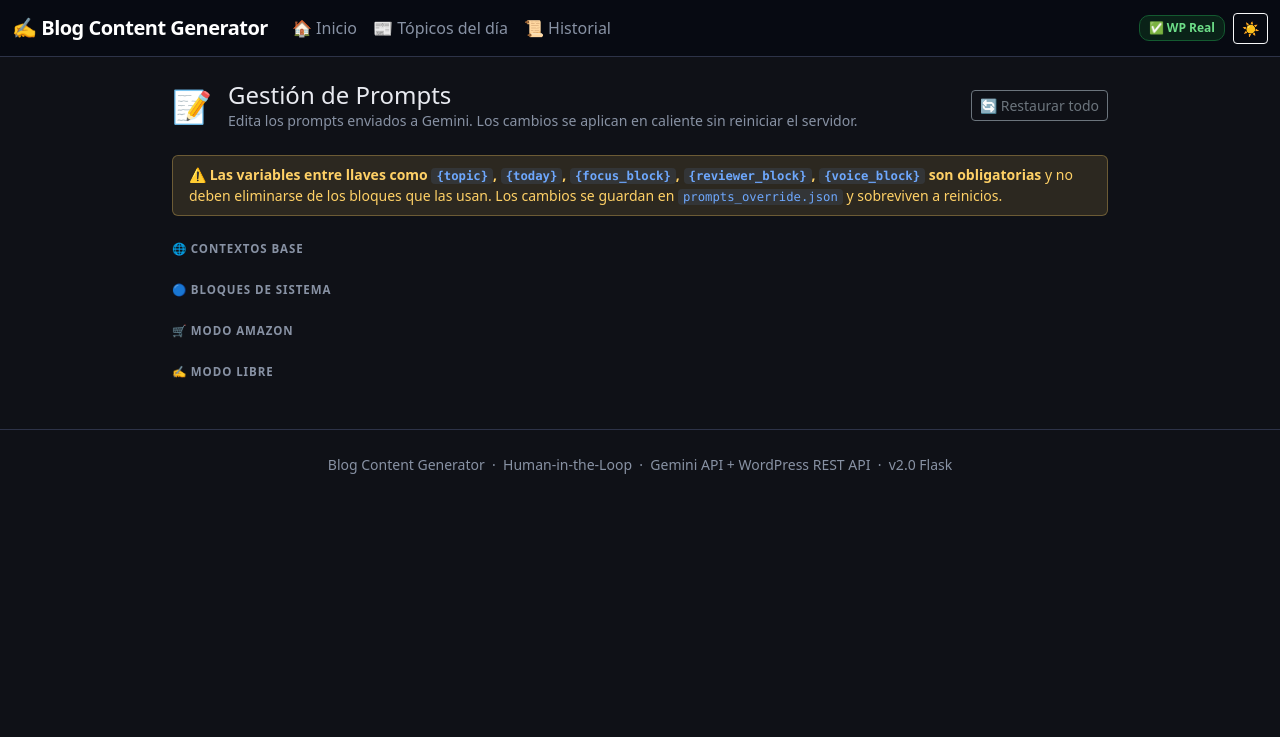
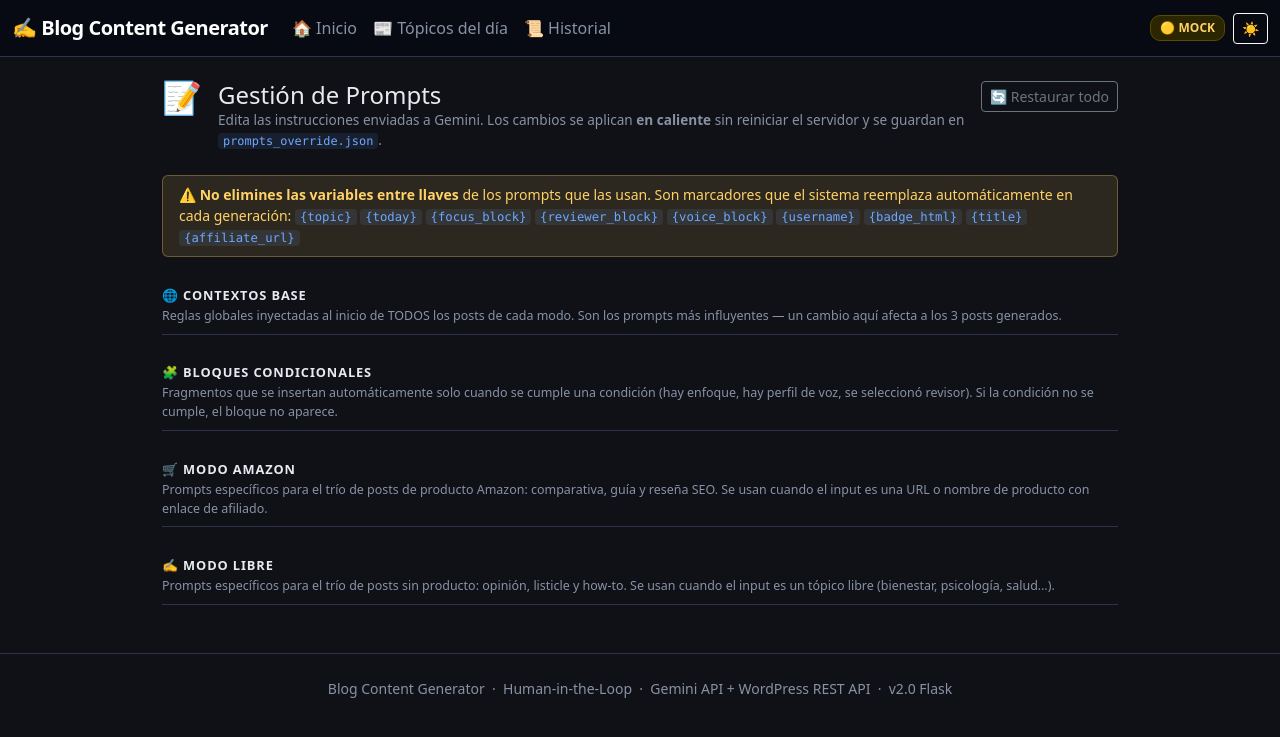
Before and after one commit to Alfiie1203/TuEden-bot, a Flask app: template templates/prompts.html in a window 1280 px wide. Shown: the top 737 px of the page. Run offline with Flask 3, Linux system fonts and the light colour scheme; the template is opened without the code that fills it, so the values that code supplies are empty.

Commit message:
vista de las prompts

```diff
--- a/app.py
+++ b/app.py
@@ -204,8 +204,13 @@
 
 
 @app.context_processor
-def inject_current_user():
-    return {"current_user": get_current_user()}
+def inject_globals():
+    mock_mode, simulate_wp = _get_modes()
+    return {
+        "current_user": get_current_user(),
+        "mock_mode":    mock_mode,
+        "simulate_wp":  simulate_wp,
+    }
 
 
 # -- .env file helpers -------------------------------------------------------------
@@ -256,39 +261,27 @@
 @app.route("/")
 @login_required
 def index():
-    mock_mode, simulate_wp = _get_modes()
-    return render_template(
-        "index.html",
-        mock_mode=mock_mode,
-        simulate_wp=simulate_wp,
-        wp_url=os.getenv("WP_BASE_URL", ""),
-    )
+    return render_template("index.html", wp_url=os.getenv("WP_BASE_URL", ""))
 
 
 @app.route("/historial")
 @login_required
 def historial():
-    mock_mode, simulate_wp = _get_modes()
-    return render_template("historial.html", mock_mode=mock_mode, simulate_wp=simulate_wp)
+    return render_template("historial.html")
 
 
 @app.route("/topicos")
 @login_required
 def topicos():
-    mock_mode, simulate_wp = _get_modes()
-    return render_template("topicos.html", mock_mode=mock_mode, simulate_wp=simulate_wp)
+    return render_template("topicos.html")
 
 
 @app.route("/borrador")
 @login_required
 def borrador():
-    mock_mode, simulate_wp = _get_modes()
-    filename = request.args.get("file", "")
     return render_template(
         "borrador.html",
-        mock_mode=mock_mode,
-        simulate_wp=simulate_wp,
-        filename=filename,
+        filename=request.args.get("file", ""),
         wp_base_url=os.getenv("WP_BASE_URL", "").rstrip("/"),
     )
 
@@ -296,29 +289,93 @@
 @app.route("/admin")
 @admin_required
 def admin_page():
-    mock_mode, simulate_wp = _get_modes()
-    return render_template("admin.html", mock_mode=mock_mode, simulate_wp=simulate_wp)
+    return render_template("admin.html")
 
 
 # ==================================================================================
 # GESTIÓN DE PROMPTS (solo admin)
 # ==================================================================================
 
-# Nombres legibles para el editor
-_PROMPT_LABELS = {
-    "BASE_CONTEXT":      "Contexto base — Modo Amazon",
-    "BASE_CONTEXT_LIBRE":"Contexto base — Modo Libre",
-    "PROMPT_COMPARATIVA":"Post Amazon: Comparativa",
-    "PROMPT_GUIA":       "Post Amazon: Guía de Beneficios",
-    "PROMPT_RESENA_SEO": "Post Amazon: Reseña SEO",
-    "PROMPT_OPINION":    "Post Libre: Artículo de Opinión",
-    "PROMPT_LISTICLE":   "Post Libre: Listicle / Top N",
-    "PROMPT_HOWTO":      "Post Libre: Guía Paso a Paso",
-    "_REVIEWER_Médico":  "Bloque Revisor: Médico",
-    "_REVIEWER_Psicólogo":"Bloque Revisor: Psicólogo",
-    "_REVIEWER_Editor":  "Bloque Revisor: Editor",
-    "_VOICE_BLOCK":      "Bloque Voz del Autor",
-    "_FOCUS_BLOCK":      "Bloque Enfoque del Artículo",
+# Metadatos por prompt: label, descripción, variables requeridas y contexto de uso
+_PROMPT_META: dict[str, dict] = {
+    "BASE_CONTEXT": {
+        "label":       "Contexto base — Modo Amazon",
+        "description": "Reglas globales (estilo, SEO, gramática, formato) inyectadas al inicio de los 3 posts de Modo Amazon. Cualquier cambio aquí afecta a comparativa, guía y reseña.",
+        "vars":        ["{topic}", "{today}", "{focus_block}", "{reviewer_block}", "{voice_block}", "{username}", "{badge_html}"],
+        "used_in":     "Modo Amazon · los 3 posts",
+    },
+    "BASE_CONTEXT_LIBRE": {
+        "label":       "Contexto base — Modo Libre",
+        "description": "Reglas globales para los 3 posts de Modo Libre (sin producto). Define tono cercano, normas SEO y gramática. Es el prompt más influyente del modo libre.",
+        "vars":        ["{topic}", "{today}", "{focus_block}", "{reviewer_block}", "{voice_block}", "{username}", "{badge_html}"],
+        "used_in":     "Modo Libre · los 3 posts",
+    },
+    "PROMPT_OPINION": {
+        "label":       "Post Libre · Artículo de Opinión",
+        "description": "Genera el post 1/3: una reflexión o análisis personal/profesional sobre el tópico. Ideal para posicionar autoridad y generar debate.",
+        "vars":        ["{title}"],
+        "used_in":     "Modo Libre · Post 1 de 3",
+    },
+    "PROMPT_LISTICLE": {
+        "label":       "Post Libre · Listicle / Top N",
+        "description": "Genera el post 2/3: una lista numerada (Top 5, Los 7 mejores…). Alta viralidad y buen rendimiento en snippets de Google.",
+        "vars":        ["{title}"],
+        "used_in":     "Modo Libre · Post 2 de 3",
+    },
+    "PROMPT_HOWTO": {
+        "label":       "Post Libre · Guía Paso a Paso",
+        "description": "Genera el post 3/3: una guía práctica con pasos concretos. Alta intención de búsqueda y conversión.",
+        "vars":        ["{title}"],
+        "used_in":     "Modo Libre · Post 3 de 3",
+    },
+    "PROMPT_COMPARATIVA": {
+        "label":       "Post Amazon · Comparativa",
+        "description": "Genera el post 1/3 de Amazon: comparativa con tabla pros/contras y CTAs de afiliado. Ideal para búsquedas 'mejor X vs Y'.",
+        "vars":        ["{title}", "{affiliate_url}"],
+        "used_in":     "Modo Amazon · Post 1 de 3",
+    },
+    "PROMPT_GUIA": {
+        "label":       "Post Amazon · Guía de Beneficios",
+        "description": "Genera el post 2/3 de Amazon: guía educativa que presenta el producto de forma no invasiva, destacando beneficios y casos de uso.",
+        "vars":        ["{title}", "{affiliate_url}"],
+        "used_in":     "Modo Amazon · Post 2 de 3",
+    },
+    "PROMPT_RESENA_SEO": {
+        "label":       "Post Amazon · Reseña SEO",
+        "description": "Genera el post 3/3 de Amazon: reseña detallada con puntuación, pros/contras y CTA final. Muy efectiva para búsquedas 'review de X'.",
+        "vars":        ["{title}", "{affiliate_url}"],
+        "used_in":     "Modo Amazon · Post 3 de 3",
+    },
+    "_REVIEWER_Médico": {
+        "label":       "Bloque Revisor · Médico",
+        "description": "Se inserta al final del contexto base solo cuando el revisor seleccionado es Médico. Añade rigor clínico, citación de evidencias y nota de descargo médico.",
+        "vars":        [],
+        "used_in":     "Todos los posts — solo si revisor = Médico",
+    },
+    "_REVIEWER_Psicólogo": {
+        "label":       "Bloque Revisor · Psicólogo",
+        "description": "Se inserta cuando el revisor es Psicólogo. Añade lenguaje no estigmatizante, referencias a corrientes psicológicas y nota de descargo en salud mental.",
+        "vars":        [],
+        "used_in":     "Todos los posts — solo si revisor = Psicólogo",
+    },
+    "_REVIEWER_Editor": {
+        "label":       "Bloque Revisor · Editor",
+        "description": "Se inserta cuando el revisor es Editor. Enfoca a Gemini en claridad narrativa, fluidez y pirámide invertida, sin restricciones clínicas.",
+        "vars":        [],
+        "used_in":     "Todos los posts — solo si revisor = Editor",
+    },
+    "_VOICE_BLOCK": {
+        "label":       "Bloque Voz del Autor",
+        "description": "Se inserta si el usuario tiene configurado su perfil de voz. Replica el estilo personal, tono y vocabulario del autor en el texto generado por Gemini.",
+        "vars":        ["{style}", "{tone}", "{vocabulary}", "{examples}", "{sample}"],
+        "used_in":     "Todos los posts — solo si el usuario tiene perfil de voz",
+    },
+    "_FOCUS_BLOCK": {
+        "label":       "Bloque Enfoque del Artículo",
+        "description": "Se inserta solo cuando el usuario rellena el campo 'Enfoque' en el formulario. Fuerza a Gemini a ceñirse a ese ángulo sin desviarse.",
+        "vars":        ["{focus}"],
+        "used_in":     "Todos los posts — solo si se indica un enfoque",
+    },
 }
 
 # Archivo donde se guardan los overrides editados por el admin
@@ -341,11 +398,11 @@
 
 
 def _get_all_prompts() -> list[dict]:
-    """Devuelve todos los prompts con su valor actual (override o default)."""
+    """Devuelve todos los prompts con su valor actual (override o default) y metadatos."""
     import core.prompt_templates as pt
     overrides = _load_prompt_overrides()
     result = []
-    for key, label in _PROMPT_LABELS.items():
+    for key, meta in _PROMPT_META.items():
         if key.startswith("_REVIEWER_"):
             lang = key.replace("_REVIEWER_", "")
             default_val = pt._REVIEWER_BLOCKS.get(lang, "")
@@ -357,11 +414,14 @@
             default_val = getattr(pt, key, "")
         current_val = overrides.get(key, default_val)
         result.append({
-            "key":      key,
-            "label":    label,
-            "default":  default_val,
-            "current":  current_val,
-            "modified": key in overrides,
+            "key":         key,
+            "label":       meta["label"],
+            "description": meta["description"],
+            "vars":        meta["vars"],
+            "used_in":     meta["used_in"],
+            "default":     default_val,
+            "current":     current_val,
+            "modified":    key in overrides,
         })
     return result
 
@@ -369,14 +429,7 @@
 @app.route("/admin/prompts")
 @admin_required
 def prompts_page():
-    mock_mode, simulate_wp = _get_modes()
-    prompts = _get_all_prompts()
-    return render_template(
-        "prompts.html",
-        mock_mode=mock_mode,
-        simulate_wp=simulate_wp,
-        prompts=prompts,
-    )
+    return render_template("prompts.html", prompts=_get_all_prompts())
 
 
 @app.get("/api/admin/prompts")
@@ -388,7 +441,7 @@
 @app.put("/api/admin/prompts/<key>")
 @admin_required
 def api_prompts_update(key):
-    if key not in _PROMPT_LABELS:
+    if key not in _PROMPT_META:
         return jsonify({"error": "Clave de prompt no válida"}), 400
     data = request.get_json() or {}
     new_text = data.get("value", "")
@@ -403,7 +456,7 @@
 @app.delete("/api/admin/prompts/<key>")
 @admin_required
 def api_prompts_reset(key):
-    if key not in _PROMPT_LABELS:
+    if key not in _PROMPT_META:
         return jsonify({"error": "Clave de prompt no válida"}), 400
     overrides = _load_prompt_overrides()
     overrides.pop(key, None)
@@ -468,15 +521,8 @@
 @app.route("/perfil")
 @login_required
 def perfil_page():
-    mock_mode, simulate_wp = _get_modes()
     user = get_current_user()
-    voice = user.get("voice_profile") or {}
-    return render_template(
-        "perfil.html",
-        mock_mode=mock_mode,
-        simulate_wp=simulate_wp,
-        voice=voice,
-    )
+    return render_template("perfil.html", voice=(user.get("voice_profile") or {}))
 
 
 @app.put("/api/perfil")
--- a/templates/prompts.html
+++ b/templates/prompts.html
@@ -49,22 +85,40 @@
     padding: .6rem .8rem;
     resize: vertical;
   }
-  .prompt-textarea:focus { border-color: var(--accent) !important; outline: none; }
+  .prompt-textarea:focus { border-color: var(--accent) !important; outline: none;
+    box-shadow: 0 0 0 .15rem rgba(110,168,254,.2) !important; }
   .char-count { font-size: .75rem; color: var(--muted); }
-  .btn-reset { font-size: .78rem; }
+
+  /* ── Group headers ── */
+  .group-header {
+    margin: 1.8rem 0 .6rem;
+    padding-bottom: .5rem;
+    border-bottom: 1px solid var(--border);
+  }
   .group-title {
-    font-size: .72rem;
+    font-size: .8rem;
     text-transform: uppercase;
-    letter-spacing: .08em;
+    letter-spacing: .07em;
+    color: var(--text);
+    font-weight: 700;
+  }
+  .group-subtitle {
+    font-size: .78rem;
     color: var(--muted);
-    font-weight: 700;
-    margin: 1.5rem 0 .5rem;
+    margin-top: 2px;
   }
+
+  /* ── Diff indicator dot ── */
   .diff-indicator {
-    width: 8px; height: 8px; border-radius: 50%; flex-shrink: 0;
+    width: 9px; height: 9px; border-radius: 50%; flex-shrink: 0; margin-top: 5px;
   }
   .diff-amber { background: var(--amber); }
   .diff-muted { background: var(--border); }
+
+  /* ── Arrow ── */
+  .prompt-arrow { color: var(--muted); font-size: .85rem; flex-shrink: 0; margin-top: 4px; }
+
+  /* ── Save toast ── */
   #saveIndicator {
     position: fixed; bottom: 1.5rem; left: 50%; transform: translateX(-50%);
     background: var(--green); color: #fff; padding: .5rem 1.4rem;
@@ -75,34 +129,54 @@
 {% endblock %}
 
 {% block content %}
-<div class="container-fluid" style="max-width:960px">
+<div class="container-fluid" style="max-width:980px">
 
-  <!-- Header -->
-  <div class="d-flex align-items-center gap-3 mb-4">
+  <!-- ── Cabecera ── -->
+  <div class="d-flex align-items-start gap-3 mb-4">
     <div style="font-size:2rem;line-height:1">📝</div>
     <div>
       <h1 class="h4 mb-0">Gestión de Prompts</h1>
-      <p class="text-muted mb-0" style="font-size:.88rem">
-        Edita los prompts enviados a Gemini. Los cambios se aplican en caliente sin reiniciar el servidor.
+      <p class="text-muted mb-0" style="font-size:.85rem">
+        Edita las instrucciones enviadas a Gemini. Los cambios se aplican <strong>en caliente</strong> sin reiniciar el servidor y se guardan en <code>prompts_override.json</code>.
       </p>
     </div>
-    <div class="ms-auto d-flex gap-2 align-items-center">
-      <span id="modCount" class="badge" style="background:rgba(255,209,102,.15);color:var(--amber);border:1px solid rgba(255,209,102,.3)"></span>
-      <button class="btn btn-sm btn-outline-secondary" onclick="resetAll()" title="Restaurar todos a los valores por defecto">🔄 Restaurar todo</button>
+    <div class="ms-auto d-flex gap-2 align-items-center flex-shrink-0">
+      <span id="modCount" class="badge" style="background:rgba(255,209,102,.15);color:var(--amber);border:1px solid rgba(255,209,102,.3);display:none"></span>
+      <button class="btn btn-sm btn-outline-secondary" onclick="resetAll()">🔄 Restaurar todo</button>
     </div>
   </div>
 
-  <!-- Aviso -->
-  <div class="alert alert-warning py-2 small mb-3">
-    ⚠️ <strong>Las variables entre llaves como <code>{topic}</code>, <code>{today}</code>, <code>{focus_block}</code>, <code>{reviewer_block}</code>, <code>{voice_block}</code> son obligatorias</strong> y no deben eliminarse de los bloques que las usan. Los cambios se guardan en <code>prompts_override.json</code> y sobreviven a reinicios.
+  <!-- ── Aviso variables ── -->
+  <div class="alert alert-warning py-2 small mb-4">
+    ⚠️ <strong>No elimines las variables entre llaves</strong> de los prompts que las usan.
+    Son marcadores que el sistema reemplaza automáticamente en cada generación:
+    <code>{topic}</code> <code>{today}</code> <code>{focus_block}</code>
+    <code>{reviewer_block}</code> <code>{voice_block}</code> <code>{username}</code>
+    <code>{badge_html}</code> <code>{title}</code> <code>{affiliate_url}</code>
   </div>
 
-  <!-- Grupos de prompts -->
+  <!-- ── Grupos ── -->
   {% set groups = [
-    ("🌐 Contextos Base", ["BASE_CONTEXT", "BASE_CONTEXT_LIBRE"]),
-    ("🔵 Bloques de Sistema", ["_FOCUS_BLOCK", "_VOICE_BLOCK", "_REVIEWER_Médico", "_REVIEWER_Psicólogo", "_REVIEWER_Editor"]),
-    ("🛒 Modo Amazon", ["PROMPT_COMPARATIVA", "PROMPT_GUIA", "PROMPT_RESENA_SEO"]),
-    ("✍️ Modo Libre", ["PROMPT_OPINION", "PROMPT_LISTICLE", "PROMPT_HOWTO"]),
+    (
+      "🌐 Contextos Base",
+      "Reglas globales inyectadas al inicio de TODOS los posts de cada modo. Son los prompts más influyentes — un cambio aquí afecta a los 3 posts generados.",
+      ["BASE_CONTEXT", "BASE_CONTEXT_LIBRE"]
+    ),
+    (
+      "🧩 Bloques Condicionales",
+      "Fragmentos que se insertan automáticamente solo cuando se cumple una condición (hay enfoque, hay perfil de voz, se seleccionó revisor). Si la condición no se cumple, el bloque no aparece.",
+      ["_FOCUS_BLOCK", "_VOICE_BLOCK", "_REVIEWER_Médico", "_REVIEWER_Psicólogo", "_REVIEWER_Editor"]
+    ),
+    (
+      "🛒 Modo Amazon",
+      "Prompts específicos para el trío de posts de producto Amazon: comparativa, guía y reseña SEO. Se usan cuando el input es una URL o nombre de producto con enlace de afiliado.",
+      ["PROMPT_COMPARATIVA", "PROMPT_GUIA", "PROMPT_RESENA_SEO"]
+    ),
+    (
+      "✍️ Modo Libre",
+      "Prompts específicos para el trío de posts sin producto: opinión, listicle y how-to. Se usan cuando el input es un tópico libre (bienestar, psicología, salud…).",
+      ["PROMPT_OPINION", "PROMPT_LISTICLE", "PROMPT_HOWTO"]
+    ),
   ] %}
 
   {% set prompt_map = {} %}
@@ -110,33 +184,50 @@
     {% if prompt_map.update({p.key: p}) %}{% endif %}
   {% endfor %}
 
-  {% for group_name, keys in groups %}
-    <div class="group-title">{{ group_name }}</div>
+  {% for group_name, group_desc, keys in groups %}
+    <div class="group-header">
+      <div class="group-title">{{ group_name }}</div>
+      <div class="group-subtitle">{{ group_desc }}</div>
+    </div>
+
     {% for key in keys %}
       {% if key in prompt_map %}
         {% set p = prompt_map[key] %}
         <div class="prompt-card {{ 'modified' if p.modified else 'default' }}" id="card-{{ key }}">
+
+          <!-- cabecera clicable -->
           <div class="prompt-header" onclick="togglePrompt('{{ key }}')">
             <span class="diff-indicator {{ 'diff-amber' if p.modified else 'diff-muted' }}" id="dot-{{ key }}"></span>
-            <span class="label">{{ p.label }}</span>
+            <div class="prompt-header-main">
+              <div class="prompt-label">{{ p.label }}</div>
+              <div class="prompt-description">{{ p.description }}</div>
+              <div class="prompt-meta-row">
+                <span class="badge-used-in">📍 {{ p.used_in }}</span>
+                {% for v in p.vars %}
+                  <span class="badge-var">{{ v }}</span>
+                {% endfor %}
+              </div>
+            </div>
             {% if p.modified %}
               <span class="badge-mod">✏️ Modificado</span>
             {% else %}
-              <span class="badge-def">Por defecto</span>
+              <span class="badge-def">Original</span>
             {% endif %}
-            <span style="color:var(--muted);font-size:.85rem" id="arrow-{{ key }}">▼</span>
+            <span class="prompt-arrow" id="arrow-{{ key }}">▼</span>
           </div>
+
+          <!-- editor -->
           <div class="prompt-body" id="body-{{ key }}">
             <div class="d-flex justify-content-between align-items-center mb-2">
               <span class="char-count" id="chars-{{ key }}">{{ p.current | length }} caracteres</span>
               <div class="d-flex gap-2">
                 {% if p.modified %}
-                <button class="btn btn-sm btn-outline-warning btn-reset" onclick="resetPrompt('{{ key }}')">
+                <button class="btn btn-sm btn-outline-warning" onclick="resetPrompt('{{ key }}')">
                   🔄 Restaurar original
                 </button>
                 {% endif %}
                 <button class="btn btn-sm btn-primary" onclick="savePrompt('{{ key }}')">
-                  💾 Guardar
+                  💾 Guardar cambios
                 </button>
               </div>
             </div>
@@ -166,69 +258,57 @@
 
 function updateModCount() {
   const el = document.getElementById('modCount');
-  const n = modifiedSet.size;
-  el.textContent = n > 0 ? `${n} modificado${n > 1 ? 's' : ''}` : '';
+  const n  = modifiedSet.size;
+  el.textContent   = n > 0 ? `${n} modificado${n > 1 ? 's' : ''}` : '';
   el.style.display = n > 0 ? 'inline' : 'none';
 }
 updateModCount();
 
 function togglePrompt(key) {
-  const body  = document.getElementById('body-' + key);
+  const body  = document.getElementById('body-'  + key);
   const arrow = document.getElementById('arrow-' + key);
   const open  = body.classList.toggle('open');
   arrow.textContent = open ? '▲' : '▼';
 }
 
 function onEdit(key) {
-  const ta  = document.getElementById('ta-' + key);
-  const cEl = document.getElementById('chars-' + key);
-  cEl.textContent = ta.value.length + ' caracteres';
+  document.getElementById('chars-' + key).textContent =
+    document.getElementById('ta-' + key).value.length + ' caracteres';
 }
 
 async function savePrompt(key) {
   const value = document.getElementById('ta-' + key).value;
-  const res = await fetch(`/api/admin/prompts/${encodeURIComponent(key)}`, {
-    method: 'PUT',
+  const res   = await fetch(`/api/admin/prompts/${encodeURIComponent(key)}`, {
+    method:  'PUT',
     headers: {'Content-Type': 'application/json'},
-    body: JSON.stringify({value}),
+    body:    JSON.stringify({value}),
   });
   const data = await res.json();
-  if (data.ok) {
-    markModified(key, true);
-    flashSaved();
-  } else {
-    alert('Error: ' + (data.error || 'desconocido'));
-  }
+  if (data.ok) { markModified(key, true); flashSaved(); }
+  else          { alert('Error: ' + (data.error || 'desconocido')); }
 }
 
 async function resetPrompt(key) {
   if (!confirm('¿Restaurar este prompt a su valor original?')) return;
-  const res = await fetch(`/api/admin/prompts/${encodeURIComponent(key)}`, {
-    method: 'DELETE',
-  });
+  const res  = await fetch(`/api/admin/prompts/${encodeURIComponent(key)}`, { method: 'DELETE' });
   const data = await res.json();
-  if (data.ok) {
-    // Recargar la página para mostrar el valor original actualizado
-    location.reload();
-  } else {
-    alert('Error: ' + (data.error || 'desconocido'));
-  }
+  if (data.ok) location.reload();
+  else         alert('Error: ' + (data.error || 'desconocido'));
 }
 
 async function resetAll() {
   if (!confirm('¿Restaurar TODOS los prompts a sus valores originales? Esta acción no se puede deshacer.')) return;
-  const keys = promptData.map(p => p.key);
-  for (const key of keys) {
-    await fetch(`/api/admin/prompts/${encodeURIComponent(key)}`, {method: 'DELETE'});
+  for (const p of promptData) {
+    await fetch(`/api/admin/prompts/${encodeURIComponent(p.key)}`, { method: 'DELETE' });
   }
   location.reload();
 }
 
 function markModified(key, isModified) {
   const card = document.getElementById('card-' + key);
-  const dot  = document.getElementById('dot-' + key);
-  card.classList.toggle('modified', isModified);
-  card.classList.toggle('default', !isModified);
+  const dot  = document.getElementById('dot-'  + key);
+  card.classList.toggle('modified',  isModified);
+  card.classList.toggle('default',  !isModified);
   dot.classList.toggle('diff-amber', isModified);
   dot.classList.toggle('diff-muted', !isModified);
   if (isModified) modifiedSet.add(key); else modifiedSet.delete(key);
```
Also changed, not shown: other parts of templates/prompts.html (+47 -10 lines).
